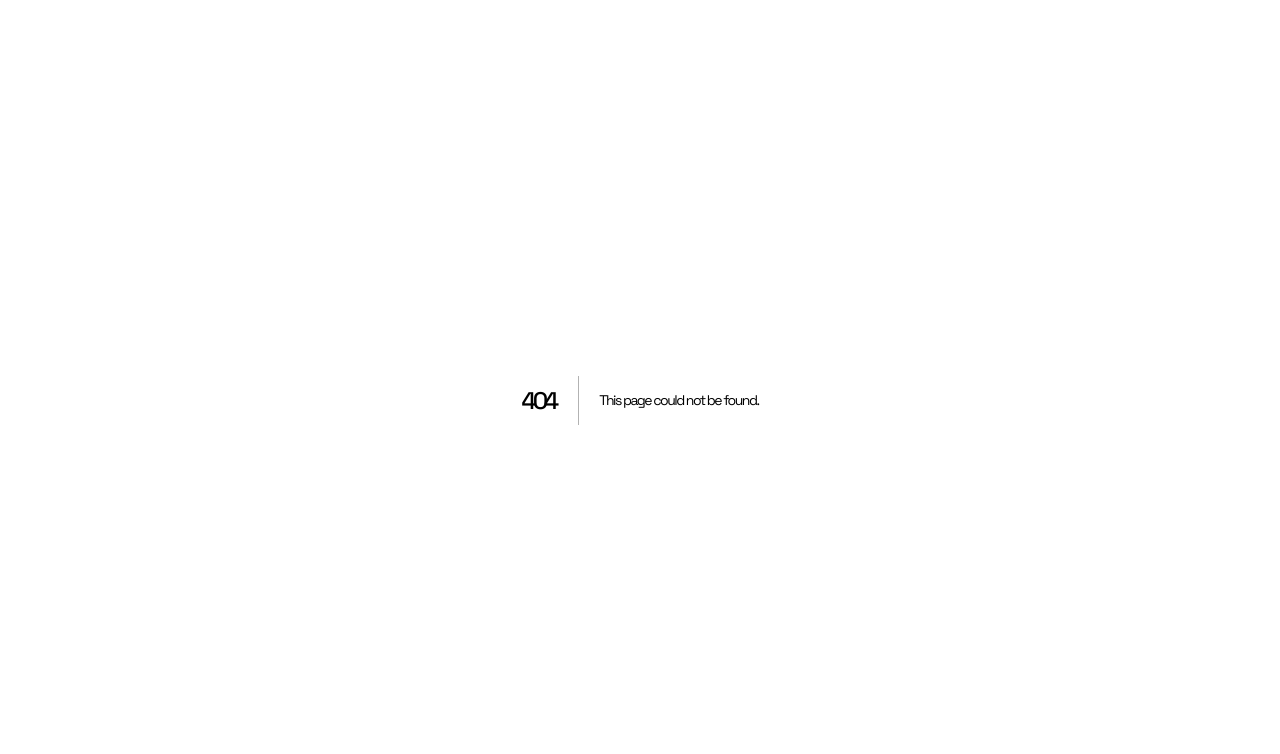
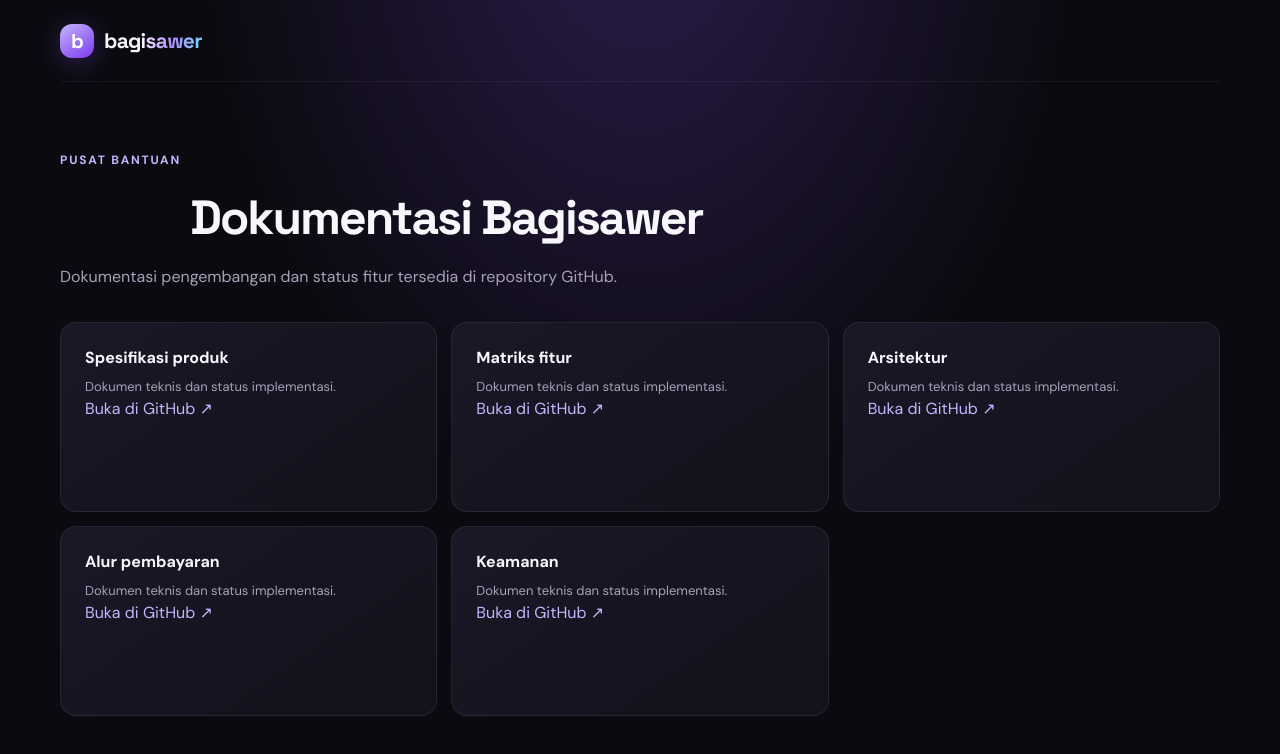
Before and after one commit to Ndraaa446/Bagisawer.my.id, a Next.js app: page /docs in a window 1280 px wide. Before the commit this address had no page. Shown: the top 754 px of the page. Built offline with nearby package versions, Linux system fonts and the light colour scheme.

Commit message:
feat: add documentation landing page

```diff
--- /dev/null
+++ b/src/app/docs/page.tsx
@@ -0,0 +1,4 @@
+import Link from "next/link";
+export const metadata = { title: "Dokumentasi — Bagisawer" };
+const docs=[["Spesifikasi produk","/docs/PRODUCT_SPEC.md"],["Matriks fitur","/docs/FEATURE_MATRIX.md"],["Arsitektur","/docs/ARCHITECTURE.md"],["Alur pembayaran","/docs/PAYMENT_FLOW.md"],["Keamanan","/docs/SECURITY.md"]];
+export default function DocsPage(){return <main className="wrap" style={{minHeight:"100vh"}}><header className="nav"><Link href="/" className="brand"><span className="brand-mark">b</span><span>bagi<span className="gradient-text">sawer</span></span></Link></header><section className="section"><div className="section-kicker">PUSAT BANTUAN</div><h1 style={{fontSize:48,letterSpacing:-2}}>Dokumentasi Bagisawer</h1><p style={{color:"var(--muted)",lineHeight:1.8}}>Dokumentasi pengembangan dan status fitur tersedia di repository GitHub.</p><div className="feature-grid" style={{marginTop:30}}>{docs.map(([title,path])=><article className="feature-card" key={path}><h3>{title}</h3><p>Dokumen teknis dan status implementasi.</p><a href={"https://github.com/Ndraaa446/Bagisawer.my.id/blob/main/"+path.replace("/","")} style={{color:"#c4b5fd"}}>Buka di GitHub ↗</a></article>)}</div></section></main>}
```
